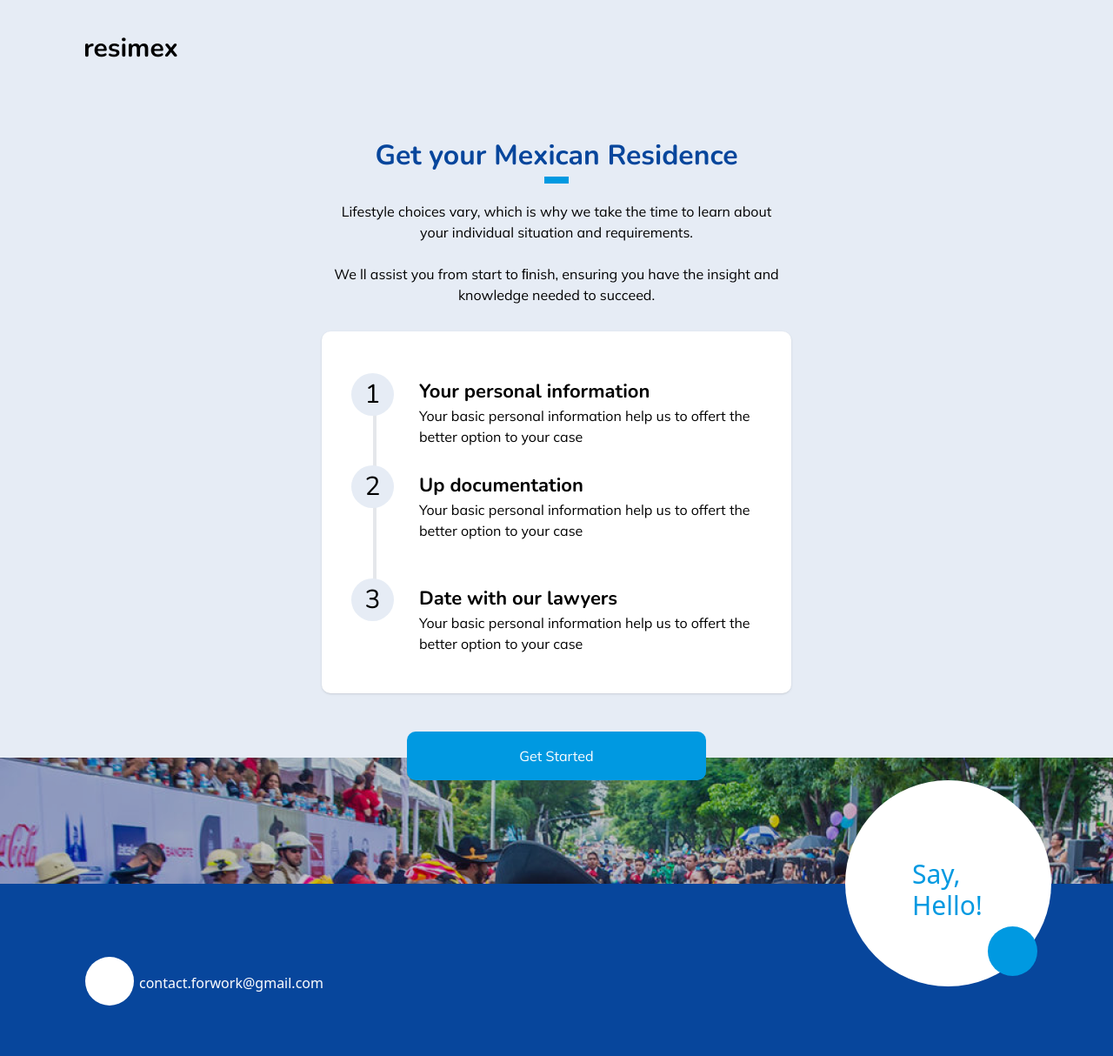
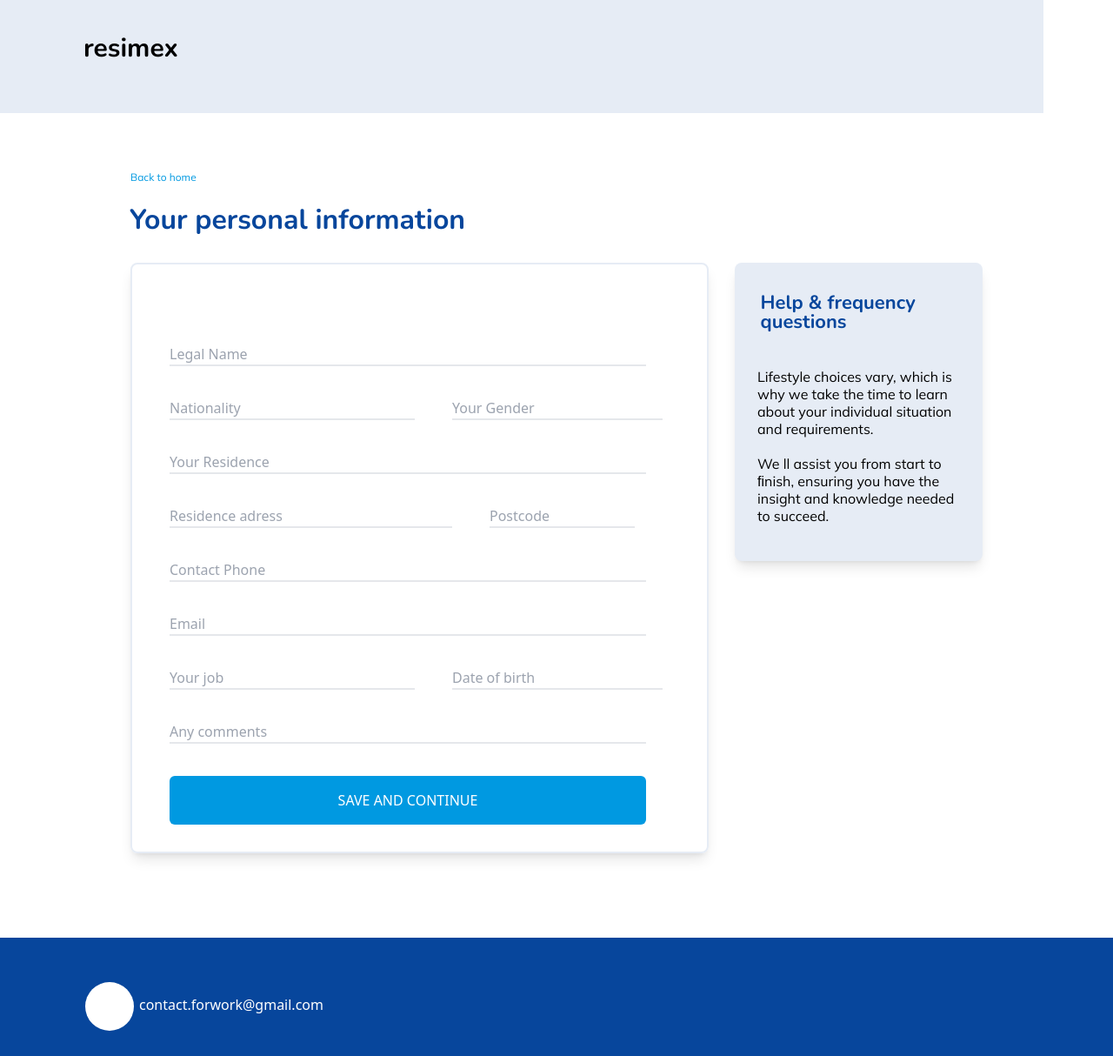
Before and after one commit to stain-franco/next-project, a Next.js app: page /aplication/steps/one in a window 1280 px wide. Shown: the whole page at 87% size. Built offline with nearby package versions, Linux system fonts and the light colour scheme.

Commit message:
feat: step one application

```diff
--- a/pages/aplication/index.tsx
+++ b/pages/aplication/index.tsx
@@ -6,7 +6,7 @@ import imgAbout from "../../public/images/Rectangle1Mariachi.png";
 
 const index: NextPageWithLayout = () => {
   return (
-    <div className="mr-auto b bg-backgroud h-[1214px] relative w-full">
+    <div className="mr-auto  bg-backgroud h-[1214px] relative w-full ">
       <div className="bg-backgroud absolute">
         <h1 className="text-3xl font-Nunito font-bold sm:left-[96px] left-[32px] absolute sm:top-[38px] top-[23px]">
           resimex
--- a/pages/aplication/steps/one.tsx
+++ b/pages/aplication/steps/one.tsx
@@ -4,64 +4,49 @@ import imgAbout from "../../../public/images/Rectangle1Mariachi.png";
 
 const StepOne = () => {
   return (
-  <div className="mr-auto b bg-backgroud h-[1214px] relative w-full">
-    <div className="bg-backgroud absolute"><h1  className="text-3xl font-Nunito font-bold sm:left-[96px] left-[32px] absolute sm:top-[38px] top-[23px]">resimex</h1></div>
-      <div className="bg-backgroud  flex flex-wrap justify-center">
-        <div className="text-center text-[32px] text-DarkBlue w-full font-bold font-Nunito top-[155px] absolute">
-          <h2>Get your Mexican Residence</h2>
-        </div>
+  <div className="mr-auto b bg-white h-[1214px] relative w-full">
+    <div className='container'>
+      <div className="bg-backgroud w-full h-[130px]">
+        <h1 className="text-3xl font-Nunito font-bold  absolute sm:top-[38px] sm:left-[96px] top-[23px]">
+          resimex
+        </h1>
+      </div>
+      <div>
+        <h4 className='top-[195px] left-[150px] absolute font-Mulish text-[12px] text-blue'>  Back to home</h4>
+        <h2 className='font-Nunito font-bold text-[32px] absolute top-[229px] left-[149px] text-DarkBlue'>Your personal information</h2>
 
-        <div className="flex justify-center w-full absolute sm:top-[203px] top-[249px] ">
-          <div className="bg-blue w-7 h-2 "></div>
-        </div>
+          <div className='w-[665px] h-[679px] border-backgroud border-solid ml-[150px] top-[302px] rounded-lg border-2 shadow-lg absolute'>
 
-        <div className="sm:w-516 w-[380px] text-center absolute sm:top-[231px] top-[280px] font-Mulish">
-          <p>Lifestyle choices vary, which is why we take the time to learn about your individual situation and requirements.
-            <br></br>
-            <br></br>
-              We ll assist you from start to ﬁnish, ensuring you have the insight and knowledge needed to succeed.
-          </p>
-        </div>
-        <div className="w-full flex justify-center absolute top-[381px]">
-          <div className="w-[398px] bg-white h-416 z-12 absolute rounded-[10px] shadow  sm:w-[540px]">
-            <div className="w-[49px] h-[49px] rounded-full bg-backgroud top-12  sm:left-[34px] left-[14px] absolute z-10"><h2 className="text-center font-Nunito text-3xl pt-[7px]">1</h2></div>
-            <div className="w-[49px] h-[49px] rounded-full bg-backgroud top-[154px]  sm:left-[34px] left-[14px] absolute z-10"><h2 className="text-center font-Nunito text-3xl pt-[7px]">2</h2></div>
-            <div className="w-[49px] h-[49px] rounded-full bg-backgroud top-[284px]  sm:left-[34px] left-[14px] absolute z-10"><h2 className="text-center font-Nunito text-3xl pt-[7px]">3</h2></div>
-            <div className="absolute bg-backgroud h-[207.5px] border-[2px] border-solid sm:left-[58.5px] left-[38.5px] top-[93.5px]"></div>
-            <div className="sm:pl-28  pl-[92px] pt-[53px]">
-              <h3 className="h-8 w-[266px] text-[22px] text-justify  font-bold font-Nunito" >Your personal information</h3>
-              <p className="text-base sm:w-[388px] h-10 font-Mulish">Your basic personal information help us to offert the better option to your case</p>
-            </div>
-            <div className="sm:pl-28  pl-[92px] pt-[36px]">
-              <h3 className="h-8 w-72 text-[22px] text-justify font-bold font-Nunito">Up documentation</h3>
-              <p className="text-base sm:w-[388px] h-10 font-Mulish">Your basic personal information help us to offert the better option to your case</p>
-            </div>
-            <div className="sm:pl-28  pl-[92px] pt-[58px]">
-              <h3 className="h-8 w-72 text-[22px] text-justify font-bold font-Nunito">Date with our lawyers</h3>
-              <p className="text-base sm:w-[388px] h-10 font-Mulish">Your basic personal information help us to offert the better option to your case</p>
-            </div>
+              <input placeholder='Legal Name' type="text" className='w-[548px] border-b-2 ml-[43px] mt-[91px] text-black '/>
+              <input type="text" placeholder='Nationality' className='w-[282px] border-b-2 ml-[43px] mt-[36px] '/>
+              <input type="text" placeholder='Your Gender' className='w-[242px] border-b-2 ml-[43px] mt-[36px] '/>
+              <input placeholder='Your Residence' type="text" className='w-[548px] border-b-2 ml-[43px] mt-[36px] text-black '/>
+              <input type="text" placeholder='Residence adress' className='w-[325px] border-b-2 ml-[43px] mt-[36px] '/>
+              <input type="text" placeholder='Postcode' className='w-[167px] border-b-2 ml-[43px] mt-[36px] '/>
+              <input placeholder='Contact Phone' type="text" className='w-[548px] border-b-2 ml-[43px] mt-[36px] text-black '/>
+              <input placeholder='Email' type="text" className='w-[548px] border-b-2 ml-[43px] mt-[36px] text-black '/>
+              <input type="text" placeholder='Your job' className='w-[282px] border-b-2 ml-[43px] mt-[36px] '/>
+              <input type="text" placeholder='Date of birth' className='w-[242px] border-b-2 ml-[43px] mt-[36px] '/>
+              <input placeholder='Any comments' type="text" className='w-[548px] border-b-2 ml-[43px] mt-[36px] text-black '/>
+            <button className='bg-blue w-[548px] h-[56px] text-white rounded-md mt-[37px] ml-[43px]'>SAVE AND CONTINUE</button>
           </div>
-        </div>
-        <div className=" sm:top-[841px] top-[904px] absolute w-full flex justify-center">
-        <button className="bg-blue text-white sm:w-344  w-[208px] h-[55.92px] rounded-[10px] z-10 font-Mulish">Get Started</button>
 
-        </div>
-        <div className="bg-Grey h-[329px] w-full  z-0 top-[871px] absolute">
-            <Image
-              src={imgAbout}
-              alt="Picture of the author"
-              className="w-full h-[329px] z-10 absolute "/>
+          <div className='bg-backgroud w-[285px] h-[343px] rounded-lg shadow-lg absolute top-[302px] left-[845px] flex justify-center flex-wrap'>
+            <h3 className='text-[22px] mt-[35px] text-DarkBlue font-bold w-[226px] h-[44px] font-Nunito leading-[22px]'>Help & frequency questions</h3>
+            <p className='w-[233px] font-Mulish text-base  leading-5'>Lifestyle choices vary, which is why we take the time to learn about your individual situation and requirements.
+              <br /><br />
+We ll assist you from start to ﬁnish, ensuring you have the insight and knowledge needed to succeed.
+</p>
           </div>
-          <div className='sm:w-[237px] sm:h-[237px] rounded-full bg-white sm:bottom-[80px] absolute z-30 sm:left-[972px] hidden sm:block'>
-            <h3 className='text-blue font-Inter text-justify text-3xl top-[90px] absolute left-[77px]' >Say,<br></br>Hello!</h3>
-            <div className='sm:w-[57px] sm:h-[57px] rounded-full bg-blue top-[168px] absolute left-[164px]'></div>
-          </div>
-        <div className='bg-DarkBlue w-full h-[198px] top-[1016px] absolute z-0'>
-          <div className='rounded-full w-[56px] h-[56px] bg-white absolute top-[84px] left-[98px] hidden sm:inline'></div>
-          <h3 className='text-white font-Inter text-base font-medium pt-[102px] pl-[160px] hidden sm:block'>contact.forwork@gmail.com</h3>
-        </div>
+      </div>
+      <div className="bg-DarkBlue w-full h-[136px] bottom-0 absolute z-0">
+          <div className="rounded-full w-[56px] h-[56px] bg-white absolute top-[51px] left-[98px] hidden sm:inline"></div>
+          <h3 className="text-white font-Inter text-base font-medium pt-[65px] pl-[160px] hidden sm:block">
+            contact.forwork@gmail.com
+          </h3>
       </div>
     </div>
+  </div>
   );
 };
 
--- a/pages/index.tsx
+++ b/pages/index.tsx
@@ -3,6 +3,7 @@ import Link from 'next/link';
 import type { ReactElement } from 'react';
 import Layout from '../components/layout/LayoutMain';
 import type { NextPageWithLayout } from './_app';
+
 
 const Page: NextPageWithLayout = () => {
   return (
@@ -28,7 +29,7 @@ const Page: NextPageWithLayout = () => {
               height={41}
             />
           </div>
-          <div className='flex items-center m-auto'>
+          <div className="flex items-center m-auto">
             <Image
               src="/images/Group 12.png"
               alt="Picture of the author"
@@ -52,7 +53,6 @@ const Page: NextPageWithLayout = () => {
               />
             </div>
           </div>
-
         </div>
       </main>
       <div className="xs:skew-y-6 xl:skew-y-3 bg-gradient-to-b from-blue from-50% xs:mb-12 lg:mb-14 ">
@@ -71,7 +71,7 @@ const Page: NextPageWithLayout = () => {
               </h2>
               <p className="font-light text-[16px] text-black leading-[20.08px]">
                 Resimex is a multidisciplinary firm offering bespoke residence
-                and citizenship solutions in Mexico. Whether it’s matching you
+                and citizenship solutions in Mexico. Whether it s matching you
                 to your ideal investment, Golden Visa program or tax benefit, we
                 help investors successfully uproot their lives and lifestyles.
               </p>
@@ -94,7 +94,7 @@ const Page: NextPageWithLayout = () => {
           </p>
           <br />
           <p className="font-light text-[16px] text-black leading-[20.08px]">
-            We’ll assist you from start to ﬁnish, ensuring you have the insight
+            We ll assist you from start to ﬁnish, ensuring you have the insight
             and knowledge needed to succeed.
           </p>
         </div>
@@ -141,23 +141,29 @@ const Page: NextPageWithLayout = () => {
         </div>
         <div className="flex justify-center gap-5">
           <div className="w-[241px] h-[219px] p-6 bg-white border border-gray-200 rounded-[10px]">
-            <h1 className="font-bold text-DarkBlue pb-[18px]">Speed and Simplicity</h1>
-            <div className='w-[190px] h-[100px] font-light'>
+            <h1 className="font-bold text-DarkBlue pb-[18px]">
+              Speed and Simplicity
+            </h1>
+            <div className="w-[190px] h-[100px] font-light">
               Easy, traveler-friendly application process. Simple and much less
               complicated than dealing with foreign governments.
             </div>
           </div>
           <div className="w-[241px] h-[219px] p-6 bg-white border border-gray-200 rounded-[10px]">
-            <h1 className="font-bold text-DarkBlue pb-[18px]">Secure and Safe</h1>
-            <div className='w-[190px] h-[120px] font-light'>
+            <h1 className="font-bold text-DarkBlue pb-[18px]">
+              Secure and Safe
+            </h1>
+            <div className="w-[190px] h-[120px] font-light">
               World-class data centers and state-of-the-art security. Your
               credit card information will never be exposed to any government
               websites!
             </div>
           </div>
           <div className="w-[241px] h-[219px] p-6 bg-white border border-gray-200 rounded-[10px]">
-            <h1 className="font-bold text-DarkBlue pb-[18px]">Awesome support</h1>
-            <div className='w-[190px] h-[120px] font-light'>
+            <h1 className="font-bold text-DarkBlue pb-[18px]">
+              Awesome support
+            </h1>
+            <div className="w-[190px] h-[120px] font-light">
               Our customer support is ready to help 24/7. We want you to enjoy
               your travels and avoid the stress of getting a residence!
             </div>
@@ -210,7 +216,8 @@ const Page: NextPageWithLayout = () => {
                   <div className="mt-4">
                     <button
                       type="submit"
-                    className="inline-block w-full rounded-lg bg-blue px-5 py-3 font-medium text-white sm:w-auto">
+                      className="inline-block w-full rounded-lg bg-blue px-5 py-3 font-medium text-white sm:w-auto"
+                    >
                       SEND MESSAGE
                     </button>
                   </div>
```
Also changed, not shown: pages/auth/recover-password.tsx (+22 -2 lines). Lines whose indentation alone changed are shown as unchanged.
